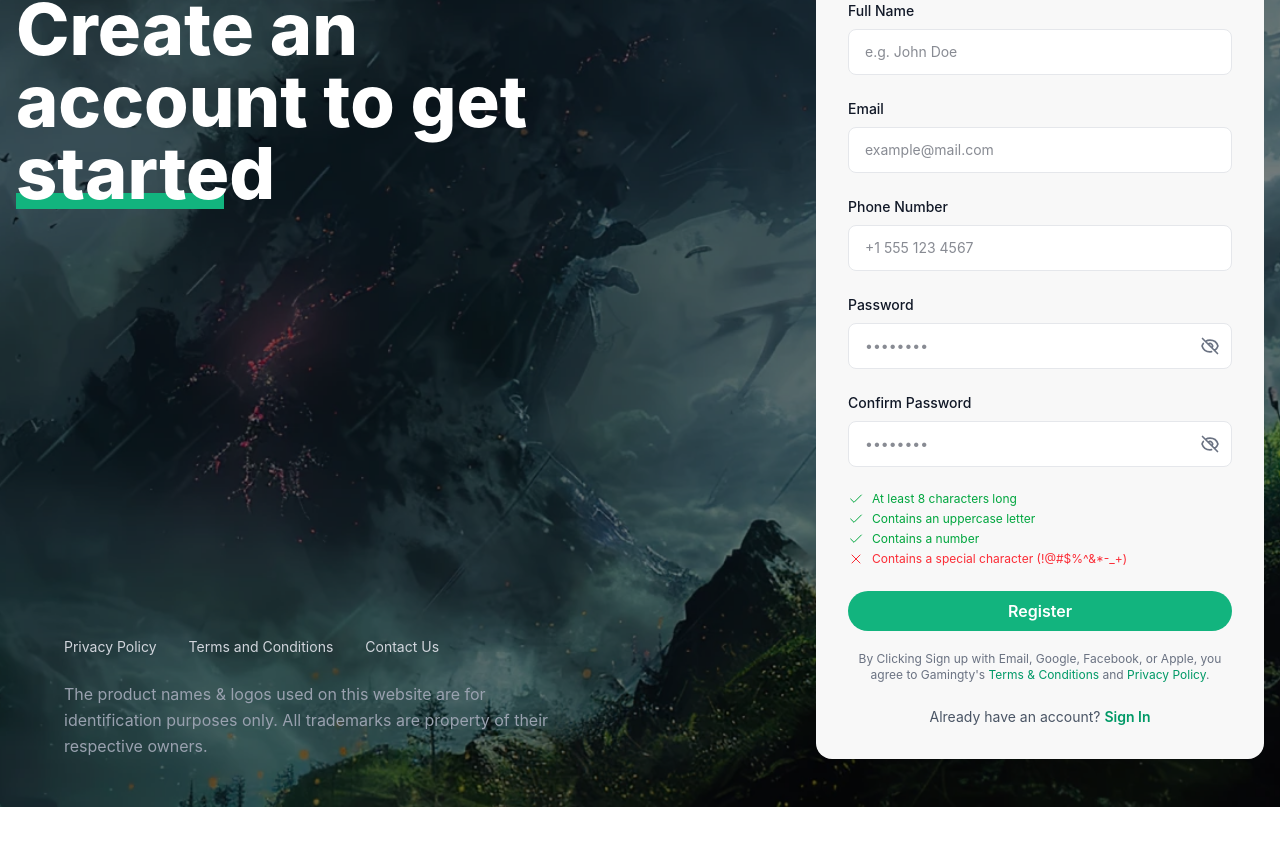
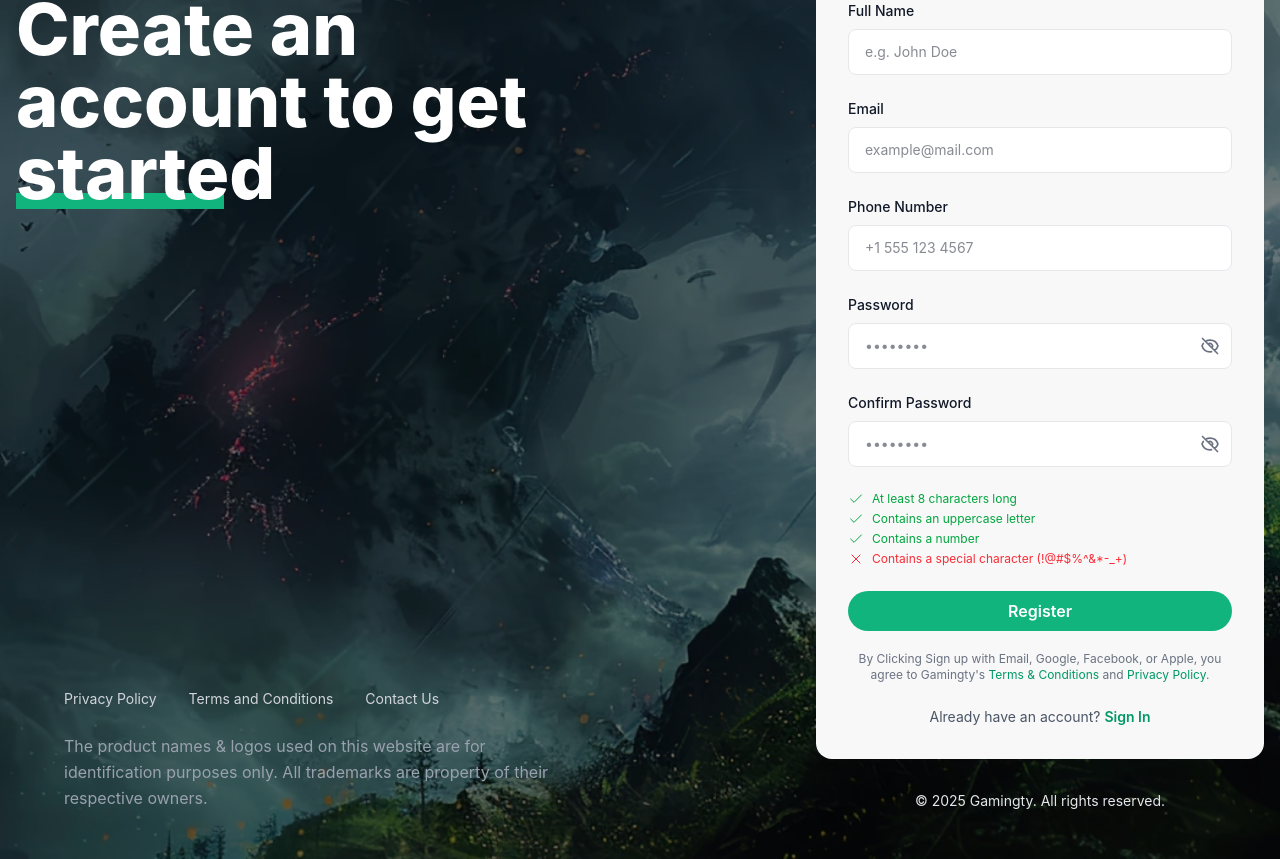
Before and after one commit to Gigapixe/gamingty-client, a Next.js app: page /auth/register in a window 1280 px wide. Shown: the part 239-1098 px from the top of the page. Before the commit the page ends 1046 px from the top, so only its background shows below. Built offline with nearby package versions, Linux system fonts and the light colour scheme.

Commit message:
Add copyright notice to Login and Register pages

```diff
--- a/app/auth/login/page.tsx
+++ b/app/auth/login/page.tsx
@@ -115,11 +115,10 @@
                     </span>
                   </div>
                 </div>
-
-                <p className="text-center text-gray-200 text-sm mt-8">
-                  © 2025 Gamingty. All rights reserved.
-                </p>
               </div>
+              <p className="text-center text-gray-200 text-sm mt-8">
+                © 2025 Gamingty. All rights reserved.
+              </p>
             </div>
           </div>
         </div>
--- a/app/auth/register/page.tsx
+++ b/app/auth/register/page.tsx
@@ -216,6 +216,9 @@
                   </Link>
                 </p>
               </div>
+              <p className="text-center text-gray-200 text-sm mt-8">
+                © 2025 Gamingty. All rights reserved.
+              </p>
             </div>
           </div>
         </div>
```
